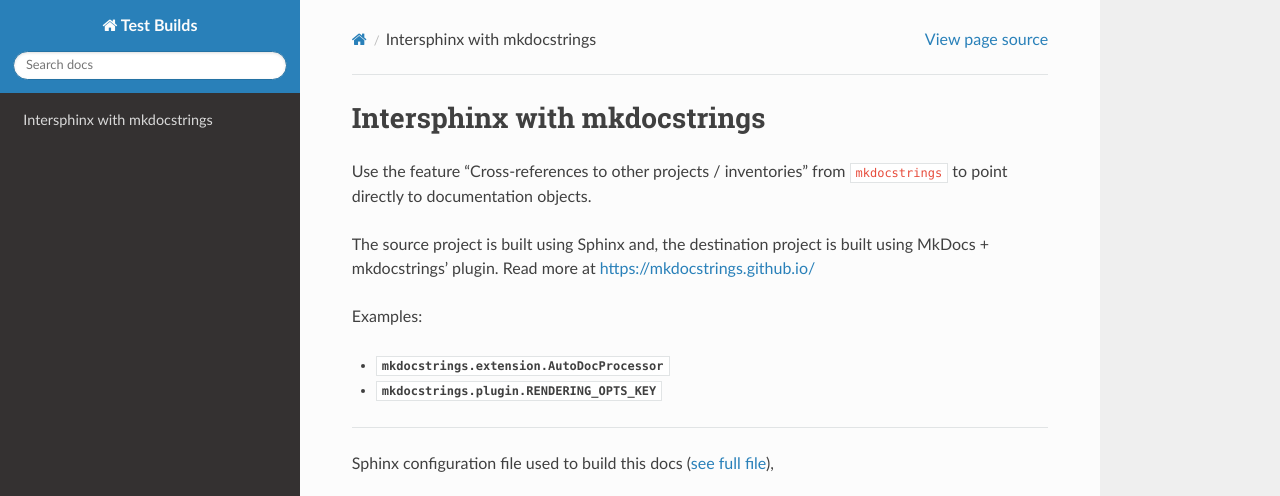
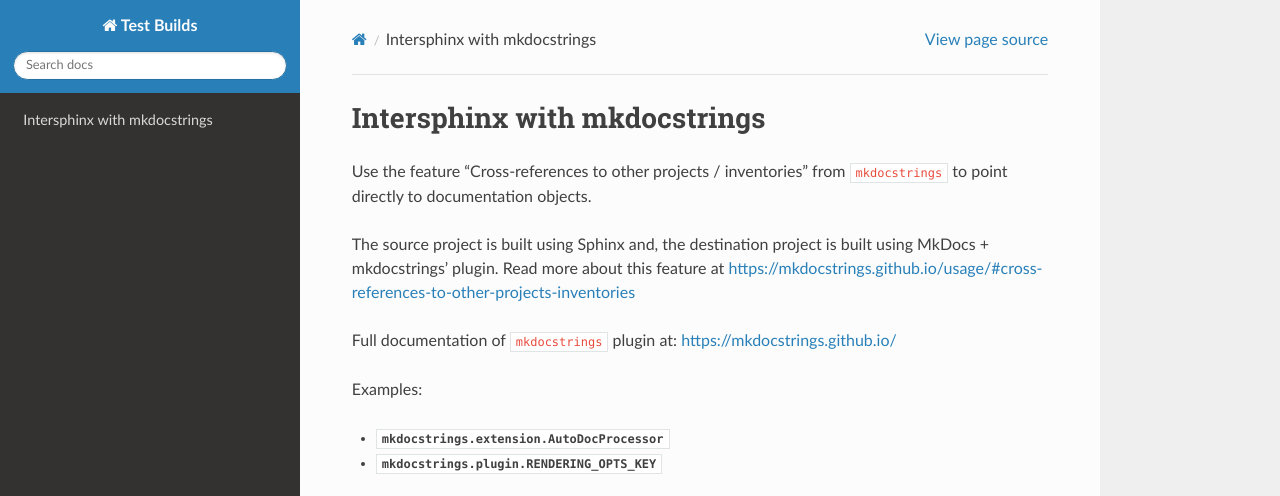
Before and after one commit to readthedocs/test-builds, a Sphinx documentation site: the page built from docs/index.rst, in a window 1280 px wide and 952 px high, cut to the strip 0-496 px from the top of the window. Built offline with Sphinx 7.4.7 and the Read the Docs theme 2.0.0, drawn with Linux system fonts in a browser that asks for light colours.

Commit message:
Update docs

```diff
--- a/docs/index.rst
+++ b/docs/index.rst
@@ -6,7 +6,9 @@
 
 The source project is built using Sphinx and,
 the destination project is built using MkDocs + mkdocstrings' plugin.
-Read more at https://mkdocstrings.github.io/
+Read more about this feature at https://mkdocstrings.github.io/usage/#cross-references-to-other-projects-inventories
+
+Full documentation of ``mkdocstrings`` plugin at: https://mkdocstrings.github.io/
 
 Examples:
 
```
